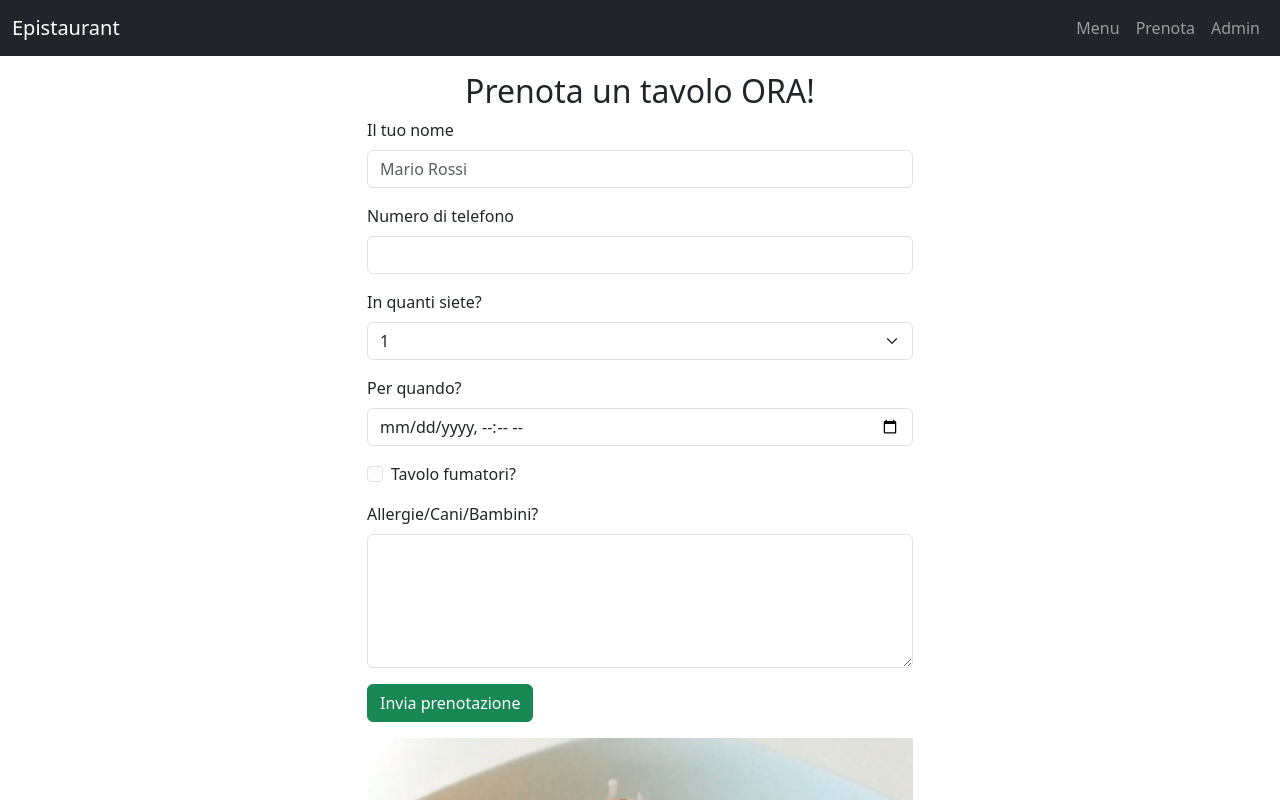
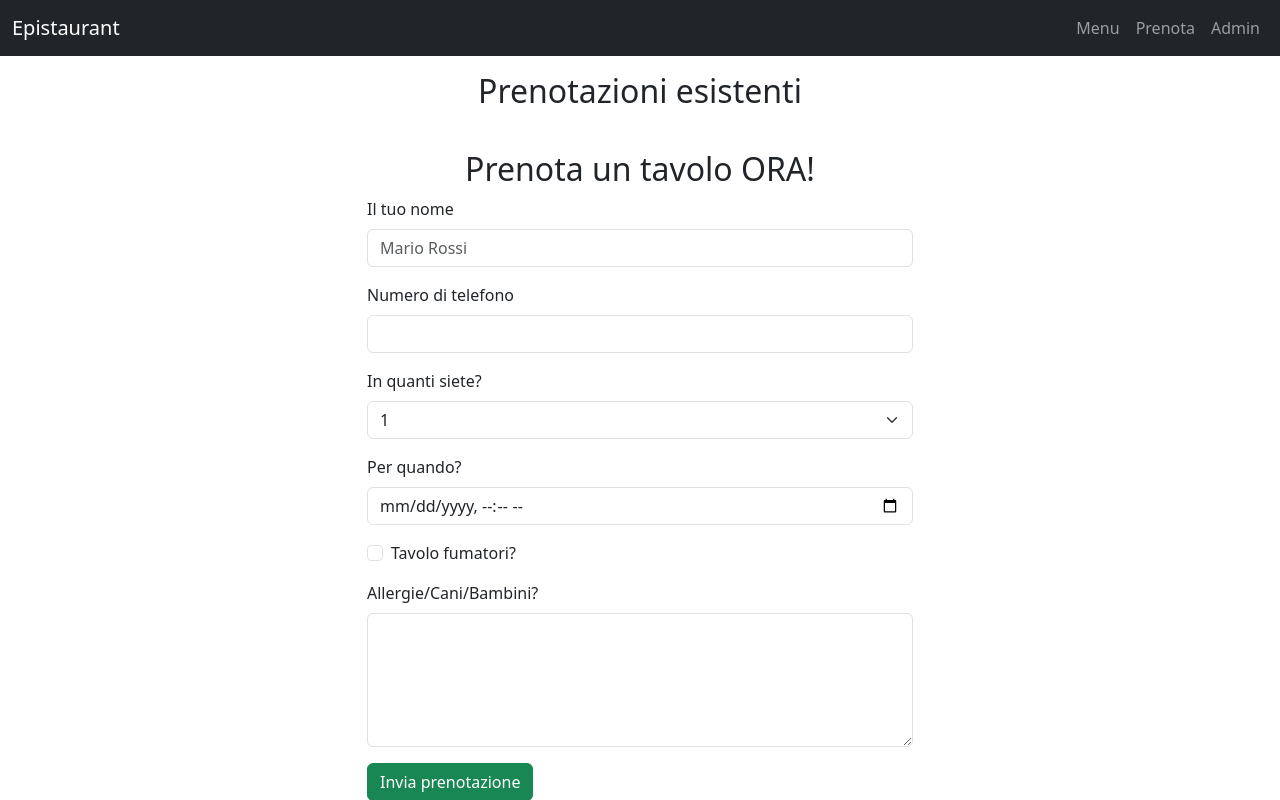
Before and after one commit to irvelervel/FS0924-epistaurant, a React (Vite) app: page / in a window 1280 px wide. Shown: the top 800 px of the page. Built offline with nearby package versions, Linux system fonts and the light colour scheme.

Commit message:
Creates AdminSection component

```diff
--- a/src/App.jsx
+++ b/src/App.jsx
@@ -6,11 +6,13 @@
 // importiamo una volta per tutte il CSS di bootstrap, da node_modules
 import 'bootstrap/dist/css/bootstrap.min.css'
 import ReservationForm from './components/ReservationForm'
+import AdminSection from './components/AdminSection'
 
 function App() {
   return (
     <>
       <RestaurantNavbar />
+      <AdminSection />
       <ReservationForm />
       <HomeContent />
     </>
--- /dev/null
+++ b/src/components/AdminSection.jsx
@@ -0,0 +1,43 @@
+// questo componente si occuperà di recuperare la lista delle prenotazioni esistenti nel nostro ristorante e di compilare una <ul> in bootstrap
+
+import { Component } from 'react'
+import { Container, Row, Col, ListGroup } from 'react-bootstrap'
+
+// ogni volta che un componente deve recuperare dati da una API, ha bisogno di uno stato! -> creeremo AdminSection come componente a CLASSE
+
+// quando intendente recuperare dati da una API in un componente, dovete all'interno dello stato predisporre un posticino per ospitarli!
+
+class AdminSection extends Component {
+  state = {
+    reservations: [], // inizializzo reservations come array vuoto in quanto intendo preservare il TIPO del dato; questa proprietà sarà SEMPRE un array, nel caso peggiore rimarrà vuoto oppure si riempirà di n elementi
+  }
+
+  render() {
+    return (
+      <Container>
+        <Row className="justify-content-center my-3">
+          <Col xs={12} md={6}>
+            <div>
+              <h2 className="text-center">Prenotazioni esistenti</h2>
+            </div>
+          </Col>
+        </Row>
+        <Row className="justify-content-center my-3">
+          <Col xs={12} md={6}>
+            <ListGroup>
+              {this.state.reservations.map((res) => {
+                return (
+                  <ListGroup.Item key={res._id}>
+                    {res.name} per {res.numberOfPeople}
+                  </ListGroup.Item>
+                )
+              })}
+            </ListGroup>
+          </Col>
+        </Row>
+      </Container>
+    )
+  }
+}
+
+export default AdminSection
```
